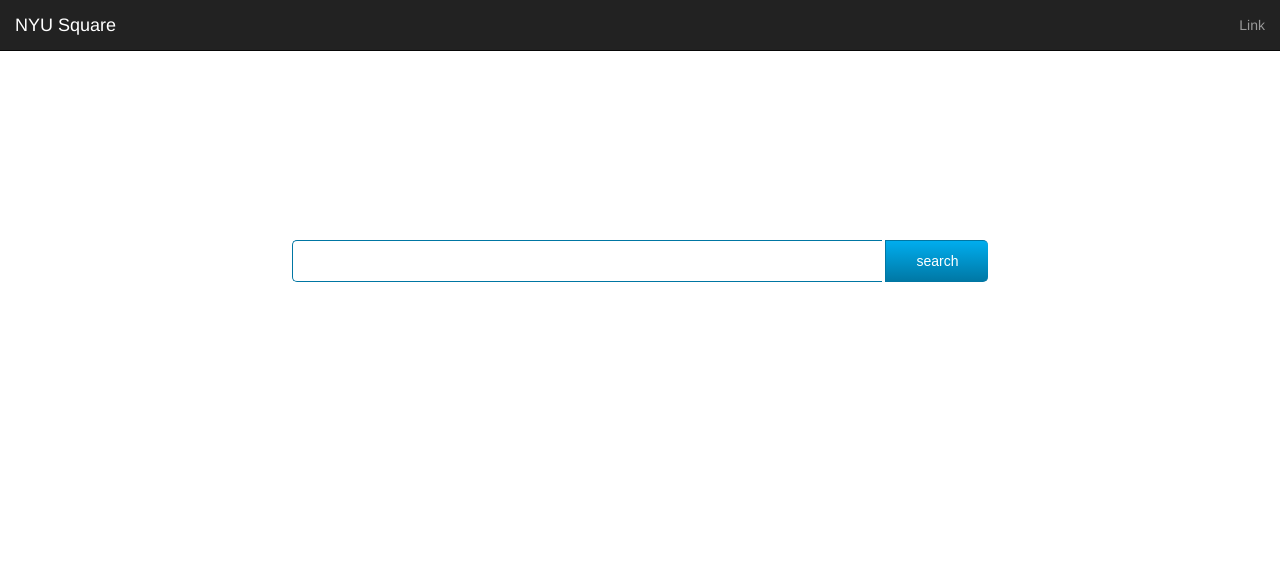
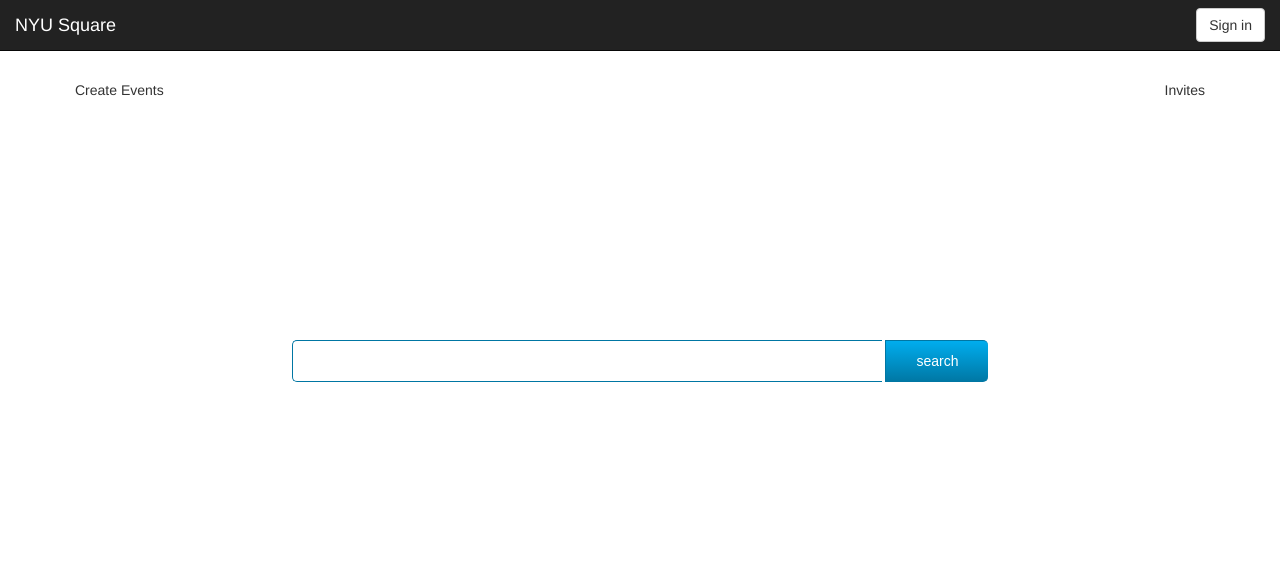
Before and after one commit to Wayne-Jones/2014NYUHacks, a PHP site: page /Dashboard.php in a window 1280 px wide. Shown: the top 581 px of the page. Run offline with PHP 8.4, Linux system fonts and the light colour scheme.

Commit message:
small stuff 2

```diff
--- a/Dashboard.php
+++ b/Dashboard.php
@@ -33,12 +33,17 @@
 
           <!-- Collect the nav links, forms, and other content for toggling -->
           <div class="collapse navbar-collapse" id="bs-example-navbar-collapse-1">
-            <ul class="nav navbar-nav navbar-right">
-              <li><a href="#">Link</a></li>
+            <ul class="nav navbar-nav pull-right">
+              <button type="button" class="btn btn-default navbar-btn">Sign in</button>
             </ul>
           </div><!-- /.navbar-collapse -->
         </div><!-- /.container-fluid -->
       </nav>
+      <br></br><br></br>
+      <div class="row">
+        <div class="col-md-6">Create Events</div>
+        <div class="col-md-6" align = "right">Invites</div>
+      </div>
       <br></br>
         <div id="tfheader">
             <form style="text-align:center" id="tfnewsearch" method="get" action="http://www.google.com">
```
